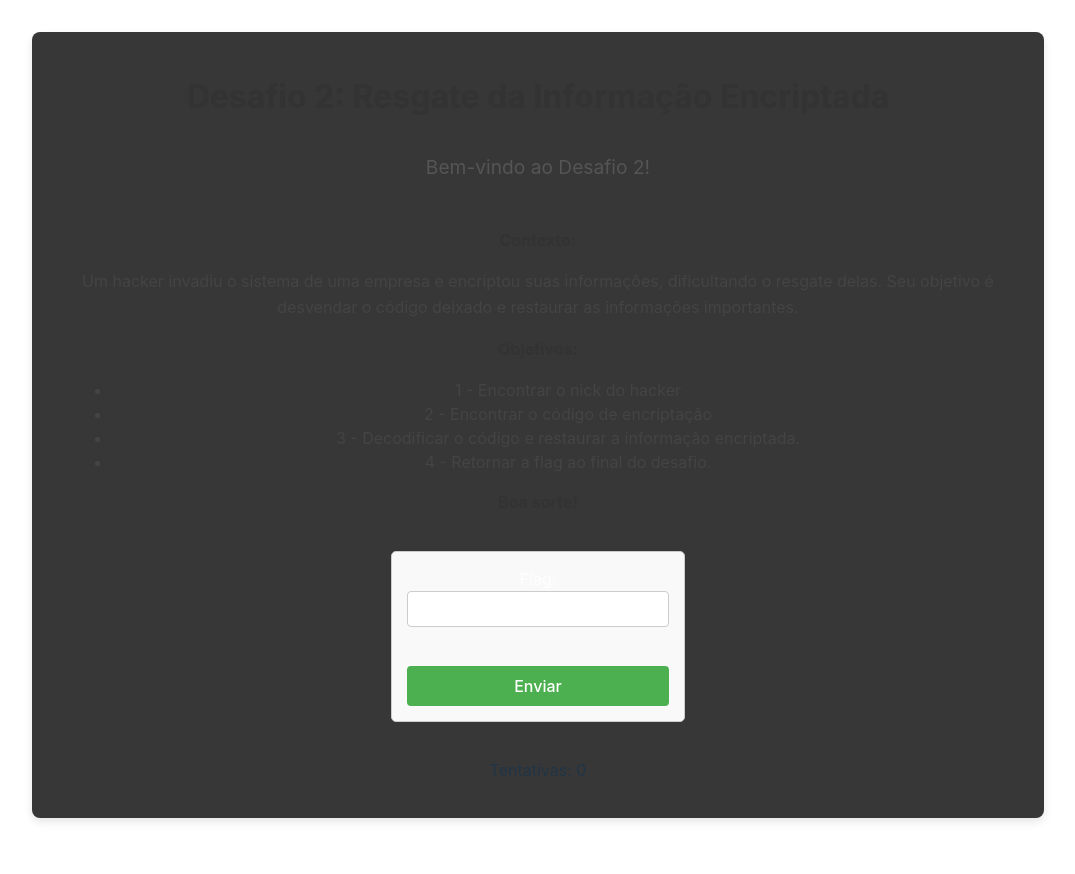
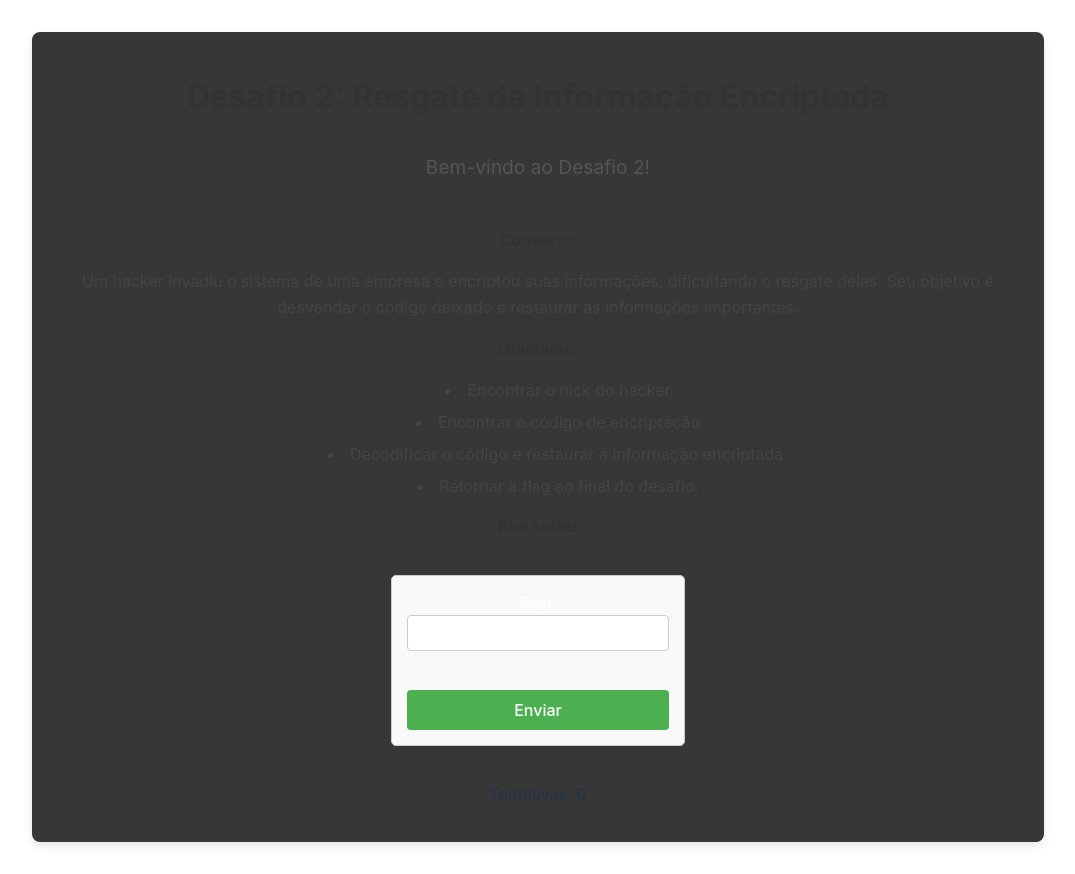
Before and after one commit to Paduan/Cyber-Rats, a React (Vite) app in the folder cyber-rats/: page /desafio2 in a window 1280 px wide. Shown: the whole page, without its empty margins (102-1177 px from the left). Before the commit the page ends 850 px from the top, so only its background shows below. Built offline with nearby package versions, Linux system fonts and the light colour scheme.

Commit message:
modified:   cyber-rats/src/Desafio2.css 	modified:   cyber-rats/src/Desafio2.jsx

```diff
--- a/cyber-rats/src/Desafio2.css
+++ b/cyber-rats/src/Desafio2.css
@@ -94,3 +94,12 @@
   font-size: 1.2rem;
   text-align: center;
 }
+
+ul {
+  padding-left: 20px;
+  list-style-position: inside;
+}
+
+ul li {
+  margin-bottom: 8px;
+}
--- a/cyber-rats/src/Desafio2.jsx
+++ b/cyber-rats/src/Desafio2.jsx
@@ -62,10 +62,10 @@ function Desafio2() {
 
         <p><strong>Objetivos:</strong></p>
         <ul>
-          <li>1 - Encontrar o nick do hacker</li>
-          <li>2 - Encontrar o código de encriptação</li>
-          <li>3 - Decodificar o código e restaurar a informação encriptada.</li>
-          <li>4 - Retornar a flag ao final do desafio.</li>
+          <li>Encontrar o nick do hacker</li>
+          <li>Encontrar o código de encriptação</li>
+          <li>Decodificar o código e restaurar a informação encriptada.</li>
+          <li>Retornar a flag ao final do desafio.</li>
         </ul>
 
         <p><strong>Boa sorte!</strong></p>
```
